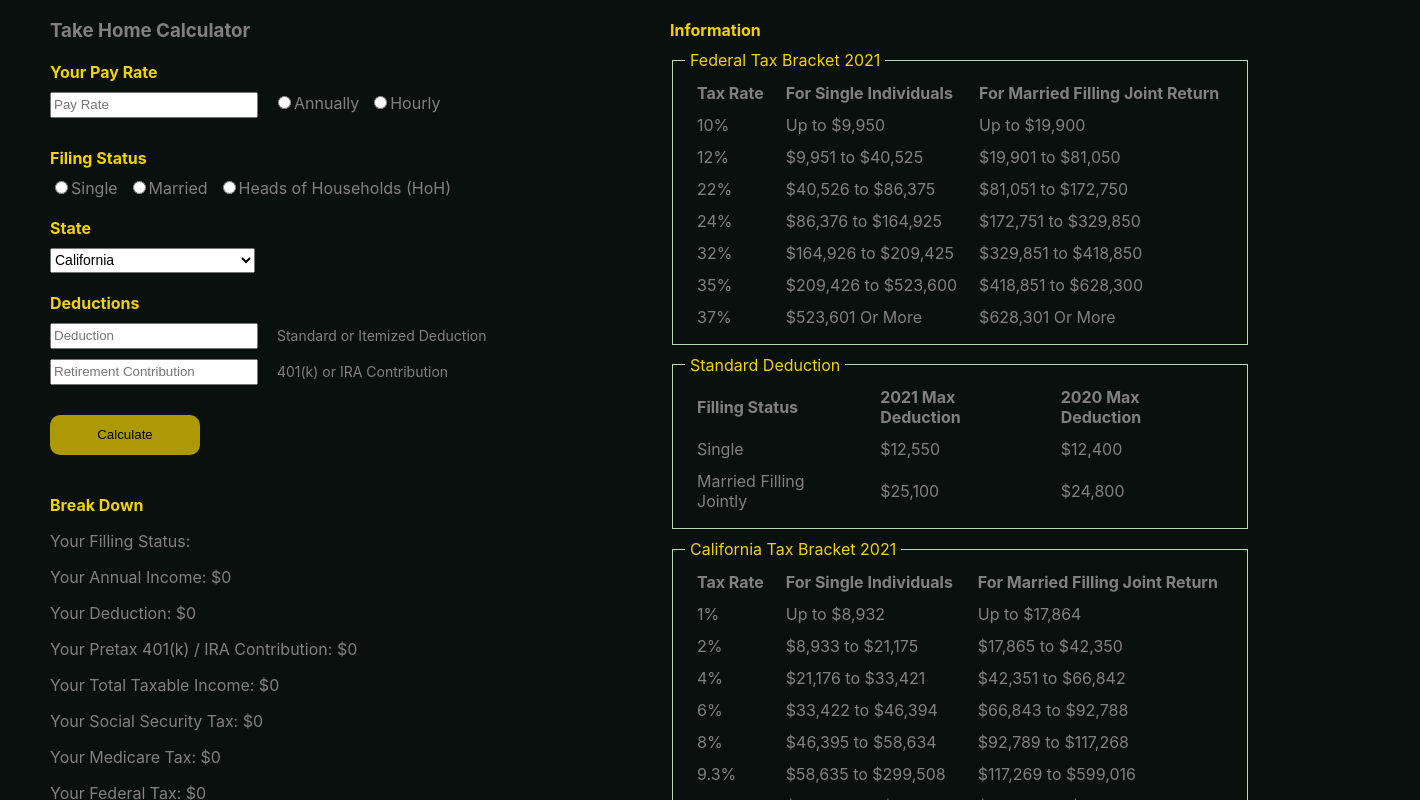
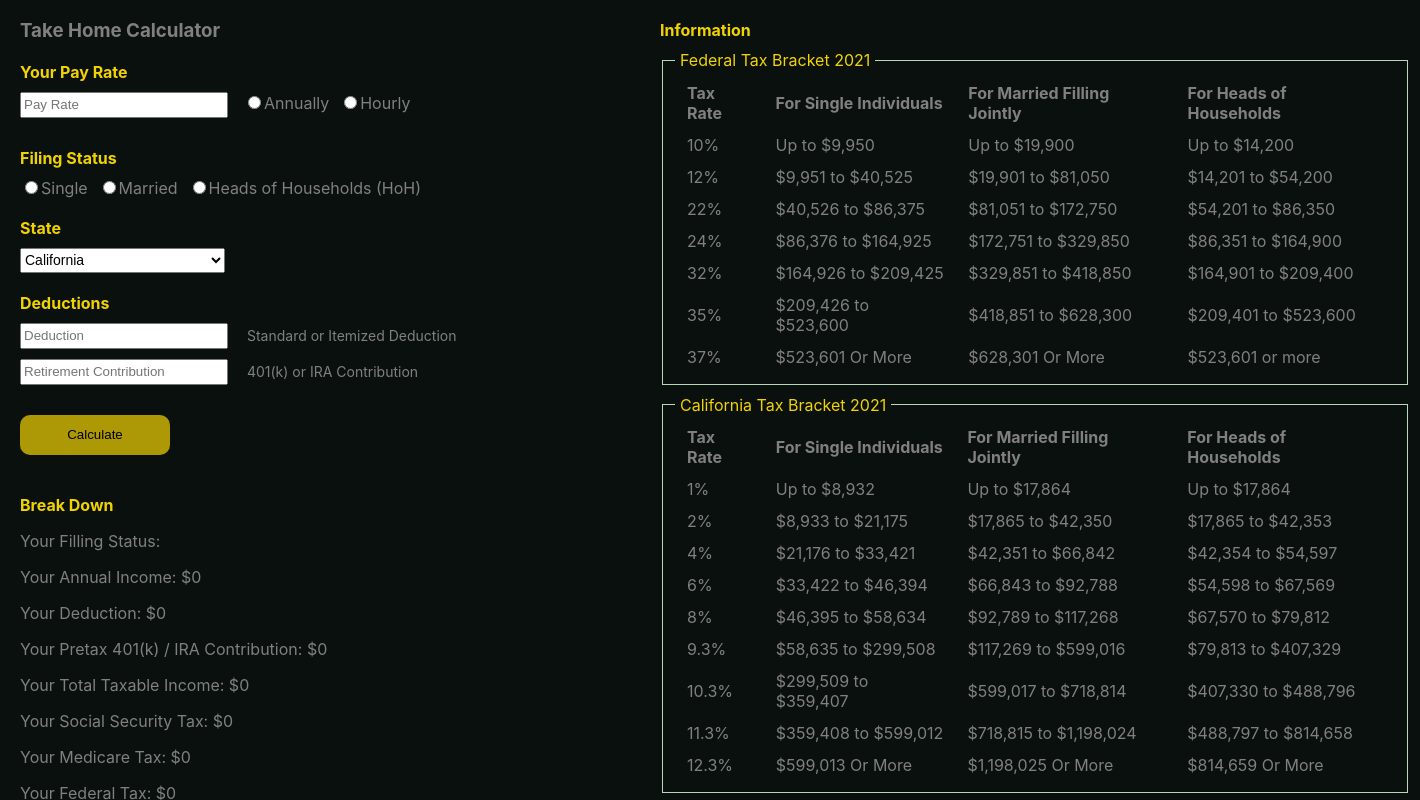
Before and after one commit to ttidesign/incometax, a React (Create React App) app: page / in a window 1280 px wide. Shown: the top 800 px of the page, 1420 px wide, since content can reach past the window. Built offline with nearby package versions, Linux system fonts and the light colour scheme.

Commit message:
minor cleanup

```diff
--- a/src/App.css
+++ b/src/App.css
@@ -41,14 +41,14 @@ a{
 .main-board {
     margin: 0 auto;
     display: flex;
-    width: 1200px;
+    width: 1400px;
 }
 .left-div{
 width: 600px;
 margin-right: 20px;
 }
 .right-div{
-    width: 600px;
+    width: 750px;
     margin-left: 20px;
 }
 .input_field {
--- a/src/components/Base.js
+++ b/src/components/Base.js
@@ -688,9 +688,7 @@ function Base() {
 					</button>
 				</form>
 				<h4> Break Down</h4>
-				<p>
-					Your Filling Status: {fileStatus}
-				</p>
+				<p>Your Filling Status: {fileStatus}</p>
 				<p>
 					Your Annual Income: $
 					{annualIncome.toLocaleString('en', { maximumFractionDigits: 2 })}
@@ -760,42 +758,119 @@ function Base() {
 								<tr>
 									<th> Tax Rate </th>
 									<th> For Single Individuals </th>
-									<th> For Married Filling Joint Return </th>
+									<th> For Married Filling Jointly </th>
+									<th> For Heads of Households </th>
 								</tr>
 								<tr>
 									<td> 10% </td>
 									<td> Up to $9,950 </td>
 									<td> Up to $19,900 </td>
+									<td> Up to $14,200 </td>
 								</tr>
 								<tr>
 									<td> 12% </td>
-									<td> $9,951 to $40,525</td>
+									<td> $9,951 to $40,525 </td>
 									<td> $19,901 to $81,050 </td>
+									<td> $14,201 to $54,200 </td>
 								</tr>
 								<tr>
 									<td> 22% </td>
 									<td> $40,526 to $86,375 </td>
 									<td> $81,051 to $172,750 </td>
+									<td> $54,201 to $86,350 </td>
 								</tr>
 								<tr>
 									<td> 24% </td>
 									<td> $86,376 to $164,925 </td>
 									<td> $172,751 to $329,850 </td>
+									<td> $86,351 to $164,900 </td>
 								</tr>
 								<tr>
 									<td> 32% </td>
 									<td> $164,926 to $209,425 </td>
-									<td> $329,851 to $418,850</td>
+									<td> $329,851 to $418,850 </td>
+									<td> $164,901 to $209,400 </td>
 								</tr>
 								<tr>
 									<td> 35% </td>
 									<td> $209,426 to $523,600 </td>
 									<td> $418,851 to $628,300 </td>
+									<td> $209,401 to $523,600 </td>
 								</tr>
 								<tr>
 									<td> 37% </td>
 									<td> $523,601 Or More </td>
-									<td> $628,301 Or More</td>
+									<td> $628,301 Or More </td>
+									<td> $523,601 or more </td>
+								</tr>
+							</tbody>
+						</table>
+					</div>
+				</fieldset>
+				<fieldset>
+					<legend> California Tax Bracket 2021</legend>
+					<div className='tax-table'>
+						<table>
+							<tbody>
+								<tr>
+									<th> Tax Rate </th>
+									<th> For Single Individuals </th>
+									<th> For Married Filling Jointly </th>
+									<th> For Heads of Households </th>
+								</tr>
+								<tr>
+									<td> 1% </td>
+									<td> Up to $8,932 </td>
+									<td> Up to $17,864 </td>
+									<td> Up to $17,864 </td>
+								</tr>
+								<tr>
+									<td> 2% </td>
+									<td> $8,933 to $21,175 </td>
+									<td> $17,865 to $42,350 </td>
+									<td> $17,865 to $42,353 </td>
+								</tr>
+								<tr>
+									<td> 4% </td>
+									<td> $21,176 to $33,421 </td>
+									<td> $42,351 to $66,842 </td>
+									<td> $42,354 to $54,597 </td>
+								</tr>
+								<tr>
+									<td> 6% </td>
+									<td> $33,422 to $46,394 </td>
+									<td> $66,843 to $92,788 </td>
+									<td> $54,598 to $67,569 </td>
+								</tr>
+								<tr>
+									<td> 8% </td>
+									<td> $46,395 to $58,634 </td>
+									<td> $92,789 to $117,268 </td>
+									<td> $67,570 to $79,812 </td>
+								</tr>
+								<tr>
+									<td> 9.3% </td>
+									<td> $58,635 to $299,508 </td>
+									<td> $117,269 to $599,016 </td>
+									<td> $79,813 to $407,329 </td>
+								</tr>
+								<tr>
+									<td> 10.3% </td>
+									<td> $299,509 to $359,407 </td>
+									<td> $599,017 to $718,814 </td>
+									<td> $407,330 to $488,796 </td>
+								</tr>
+								<tr>
+									<td> 11.3% </td>
+									<td> $359,408 to $599,012 </td>
+									<td> $718,815 to $1,198,024 </td>
+									<td> $488,797 to $814,658 </td>
+								</tr>
+								<tr>
+									<td> 12.3% </td>
+									<td> $599,013 Or More </td>
+									<td> $1,198,025 Or More </td>
+									<td> $814,659 Or More </td>
 								</tr>
 							</tbody>
 						</table>
@@ -820,67 +895,13 @@ function Base() {
 								<td> $25,100</td>
 								<td> $24,800</td>
 							</tr>
+							<tr>
+								<td> Heads of Households </td>
+								<td> $18,800</td>
+								<td> $18,650</td>
+							</tr>
 						</tbody>
 					</table>
-				</fieldset>
-				<fieldset>
-					<legend> California Tax Bracket 2021</legend>
-					<div className='tax-table'>
-						<table>
-							<tbody>
-								<tr>
-									<th> Tax Rate </th>
-									<th> For Single Individuals </th>
-									<th> For Married Filling Joint Return </th>
-								</tr>
-								<tr>
-									<td> 1% </td>
-									<td> Up to $8,932 </td>
-									<td> Up to $17,864 </td>
-								</tr>
-								<tr>
-									<td> 2% </td>
-									<td> $8,933 to $21,175</td>
-									<td> $17,865 to $42,350 </td>
-								</tr>
-								<tr>
-									<td> 4% </td>
-									<td> $21,176 to $33,421</td>
-									<td> $42,351 to $66,842 </td>
-								</tr>
-								<tr>
-									<td> 6% </td>
-									<td> $33,422 to $46,394 </td>
-									<td> $66,843 to $92,788 </td>
-								</tr>
-								<tr>
-									<td> 8% </td>
-									<td> $46,395 to $58,634</td>
-									<td> $92,789 to $117,268</td>
-								</tr>
-								<tr>
-									<td> 9.3% </td>
-									<td> $58,635 to $299,508</td>
-									<td> $117,269 to $599,016 </td>
-								</tr>
-								<tr>
-									<td> 10.3% </td>
-									<td> $299,509 to $359,407</td>
-									<td> $599,017 to $718,814 </td>
-								</tr>
-								<tr>
-									<td> 11.3% </td>
-									<td> $359,408 to $599,012</td>
-									<td> $718,815 to $1,198,024</td>
-								</tr>
-								<tr>
-									<td> 12.3% </td>
-									<td> $599,013 Or More</td>
-									<td> $1,198,025 Or More</td>
-								</tr>
-							</tbody>
-						</table>
-					</div>
 				</fieldset>
 				<p>
 					Tax Bracket Information Taken from:{' '}
```
